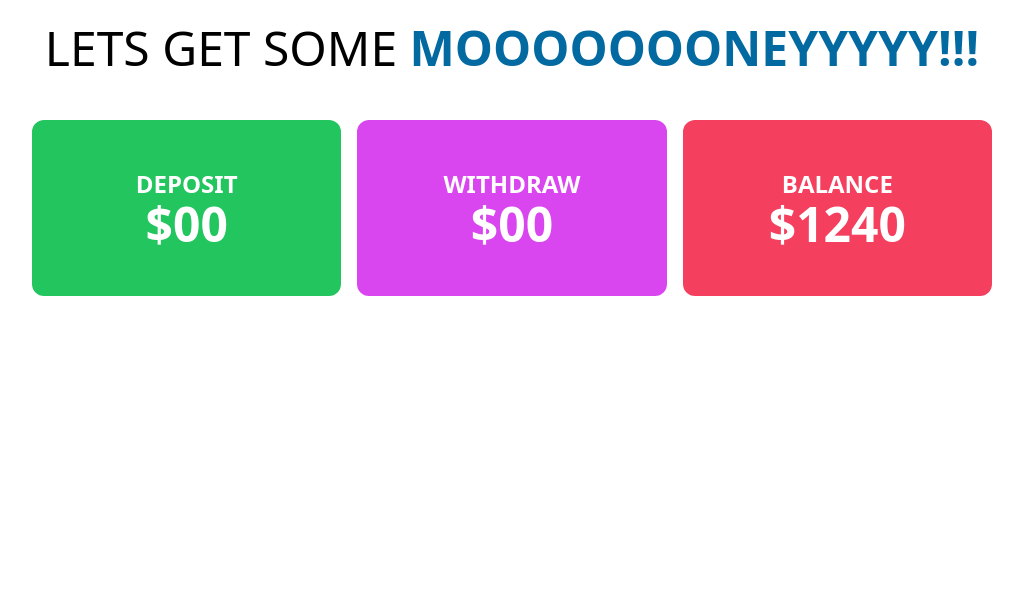
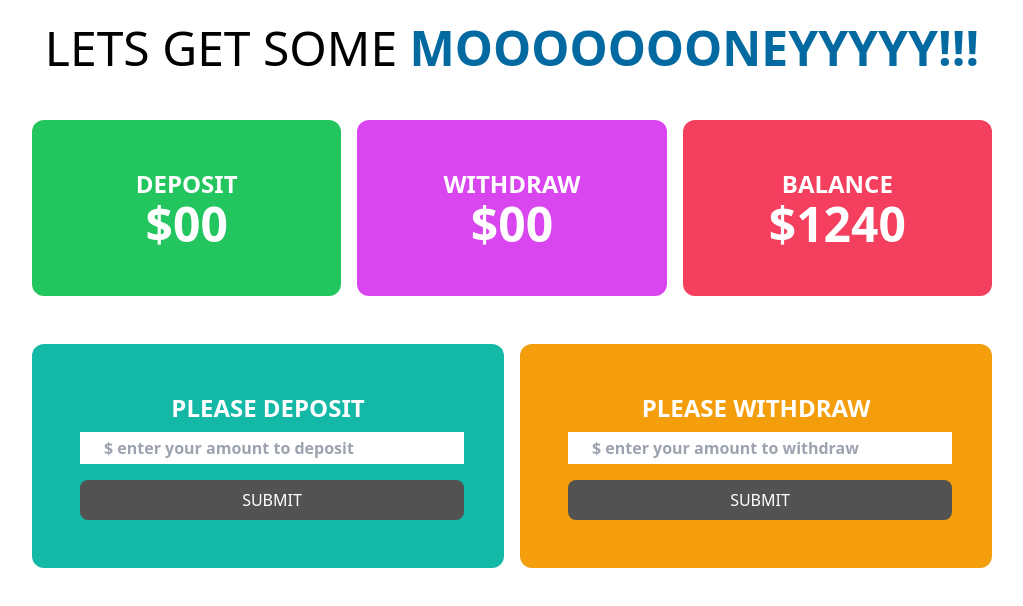
Before and after one commit to akikhossain/Simple-Bank-Manager-Monitor-Deposits-and-Withdrawals, a plain HTML site: page bank.html in a window 1280 px wide. Shown: the whole page, without its empty margins (128-1151 px from the left). Drawn offline with nearby package versions, Linux system fonts and the light colour scheme.

Commit message:
added conntent of  bank html page

```diff
--- a/bank.html
+++ b/bank.html
@@ -14,6 +14,7 @@
       </h1>
     </header>
     <main>
+      <!-- deposit and withdraw section -->
       <section class="mt-12">
         <div class="grid grid-cols-3 gap-4 text-white w-9/12 mx-auto">
           <div class="bg-green-500 p-12 text-center rounded-xl font-semibold">
@@ -30,6 +31,46 @@
           </div>
         </div>
       </section>
+
+      <!-- deposit and withdraw input section -->
+      <section class="mt-12">
+        <div class="grid grid-cols-2 gap-4 text-white w-9/12 mx-auto">
+          <div class="bg-teal-500 p-12 text-center rounded-xl font-semibold">
+            <h4 class="text-2xl">PLEASE DEPOSIT</h4>
+            <input
+              class="w-96 mx-auto block mt-2 mb-4 px-6 py-1"
+              type="email"
+              name=""
+              id="user-deposit"
+              placeholder="$ enter your amount to deposit"
+            />
+
+            <button
+              id="btn-submit"
+              class="bg-neutral-600 w-96 hover:bg-violet-600 px-8 py-2 rounded-lg font-medium text-white"
+            >
+              SUBMIT
+            </button>
+          </div>
+          <div class="bg-amber-500 p-12 text-center rounded-xl font-semibold">
+            <h4 class="text-2xl">PLEASE WITHDRAW</h4>
+            <input
+              class="w-96 mx-auto block mt-2 mb-4 px-6 py-1"
+              type="email"
+              name=""
+              id="user-withdraw"
+              placeholder="$ enter your amount to withdraw"
+            />
+
+            <button
+              id="btn-submit"
+              class="bg-neutral-600 w-96 hover:bg-violet-600 px-8 py-2 rounded-lg font-medium text-white"
+            >
+              SUBMIT
+            </button>
+          </div>
+        </div>
+      </section>
     </main>
     <script></script>
   </body>
```
Also changed, not shown: index.html (+1 -1 lines).
